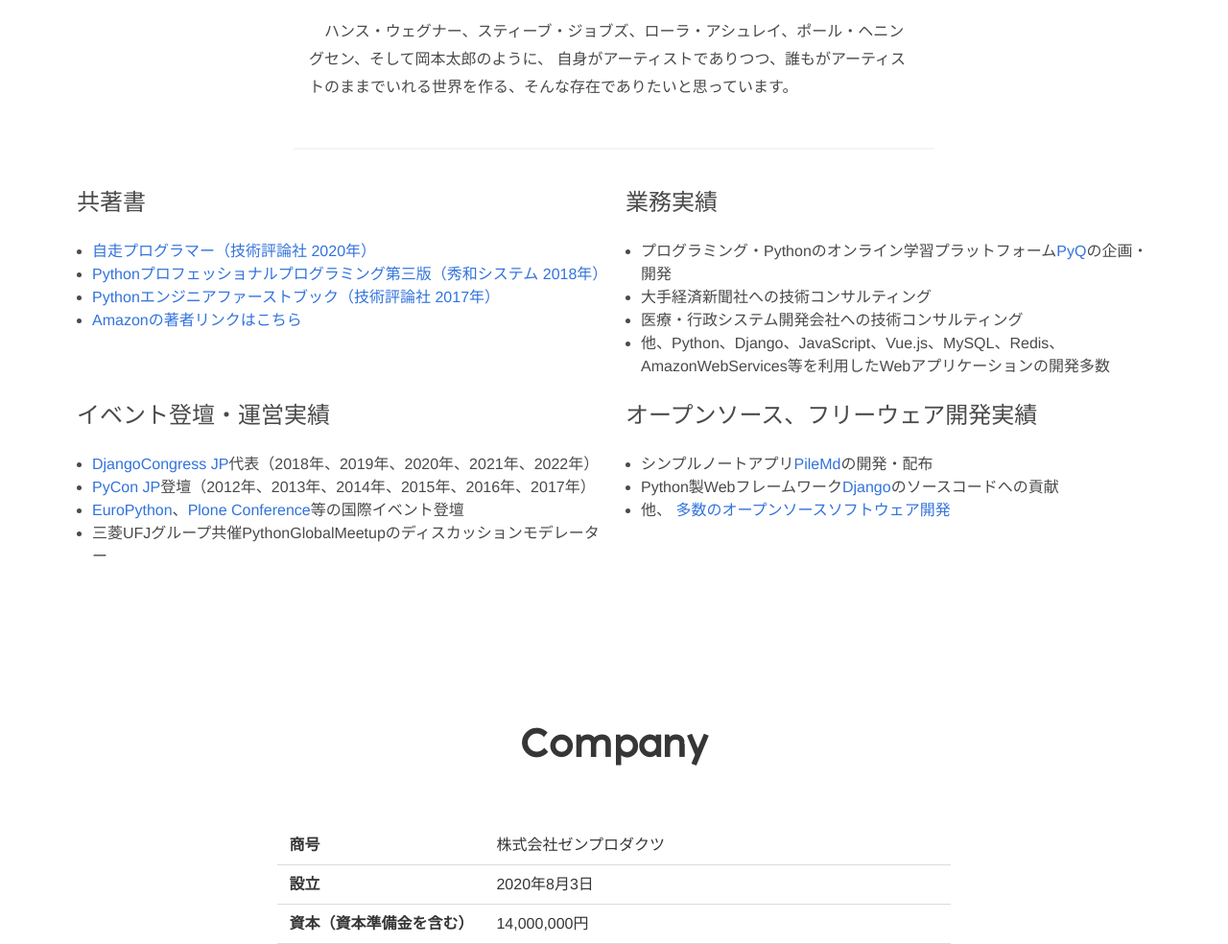
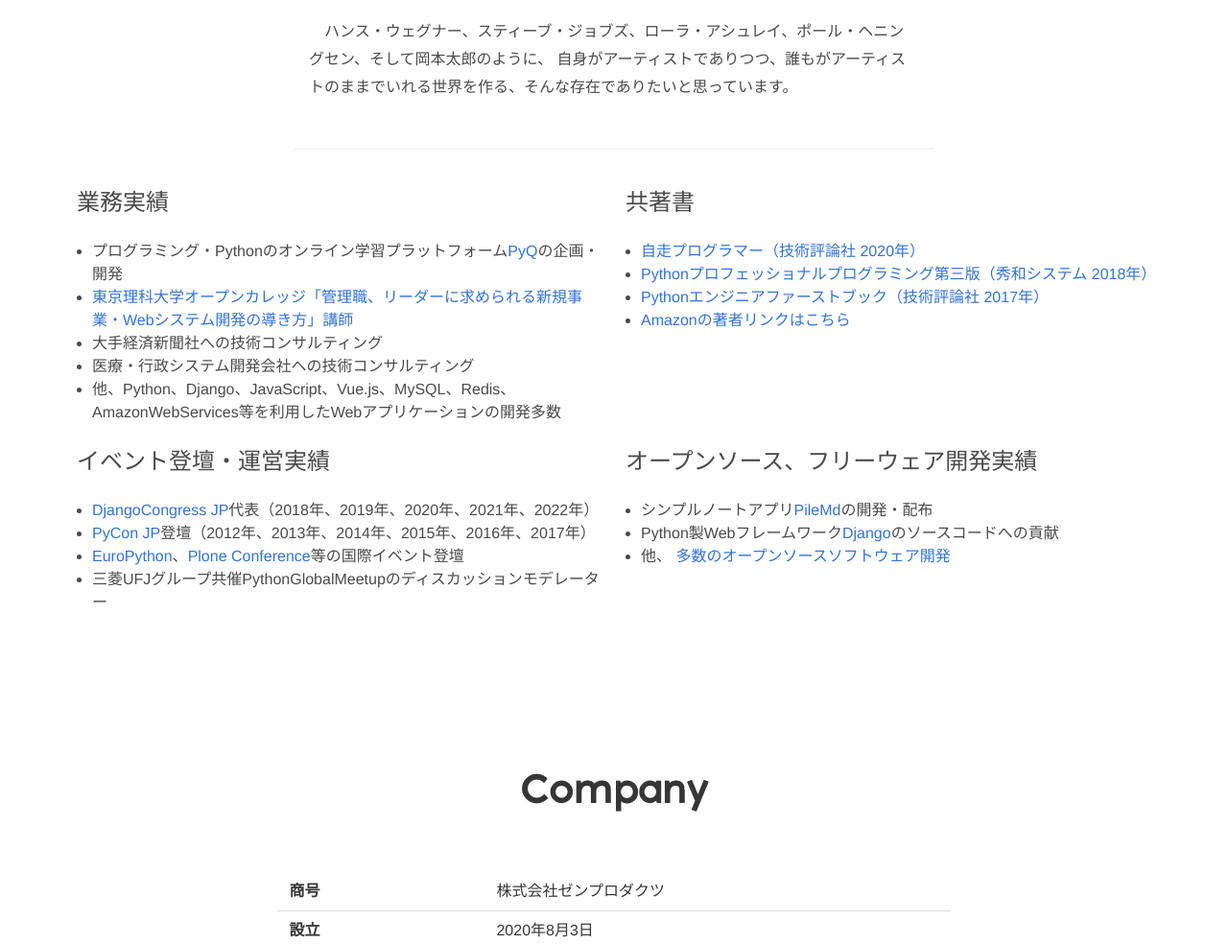
Before and after one commit to zenproducts/we.shodo.ink, a plain HTML site: page docs/index.html in a window 1280 px wide. Shown: the part 5348-6332 px from the top of the page at 96% size. Drawn offline with Linux system fonts and the light colour scheme.

Commit message:
Updated works

```diff
--- a/docs/index.html
+++ b/docs/index.html
@@ -148,21 +148,22 @@
 
     <div class="columns is-multiline">
       <div class="column is-6">
+        <h4 class="subtitle is-4">業務実績</h4>
+        <ul>
+          <li>プログラミング・Pythonのオンライン学習プラットフォーム<a href="https://pyq.jp/">PyQ</a>の企画・開発</li>
+          <li><a href="https://web.my-class.jp/manabi-tus/asp-webapp/web/WWebKozaShosaiNyuryoku.do?kozaId=480274">東京理科大学オープンカレッジ「管理職、リーダーに求められる新規事業・Webシステム開発の導き方」講師</a></li>
+          <li>大手経済新聞社への技術コンサルティング</li>
+          <li>医療・行政システム開発会社への技術コンサルティング</li>
+          <li>他、Python、Django、JavaScript、Vue.js、MySQL、Redis、AmazonWebServices等を利用したWebアプリケーションの開発多数</li>
+        </ul>
+      </div>
+      <div class="column is-6">
         <h4 class="subtitle is-4">共著書</h4>
         <ul>
           <li><a href="https://www.amazon.co.jp/gp/product/B084ZBYP1R/">自走プログラマー（技術評論社 2020年）</a></li>
           <li><a href="https://www.amazon.co.jp/gp/product/B07DN6LZH5/">Pythonプロフェッショナルプログラミング第三版（秀和システム 2018年）</a></li>
           <li><a href="https://www.amazon.co.jp/dp/B075H1PK45/">Pythonエンジニアファーストブック（技術評論社 2017年）</a></li>
           <li><a href="https://bit.ly/kybooks">Amazonの著者リンクはこちら</a></li>
-        </ul>
-      </div>
-      <div class="column is-6">
-        <h4 class="subtitle is-4">業務実績</h4>
-        <ul>
-          <li>プログラミング・Pythonのオンライン学習プラットフォーム<a href="https://pyq.jp/">PyQ</a>の企画・開発</li>
-          <li>大手経済新聞社への技術コンサルティング</li>
-          <li>医療・行政システム開発会社への技術コンサルティング</li>
-          <li>他、Python、Django、JavaScript、Vue.js、MySQL、Redis、AmazonWebServices等を利用したWebアプリケーションの開発多数</li>
         </ul>
       </div>
       <div class="column is-6">
```
